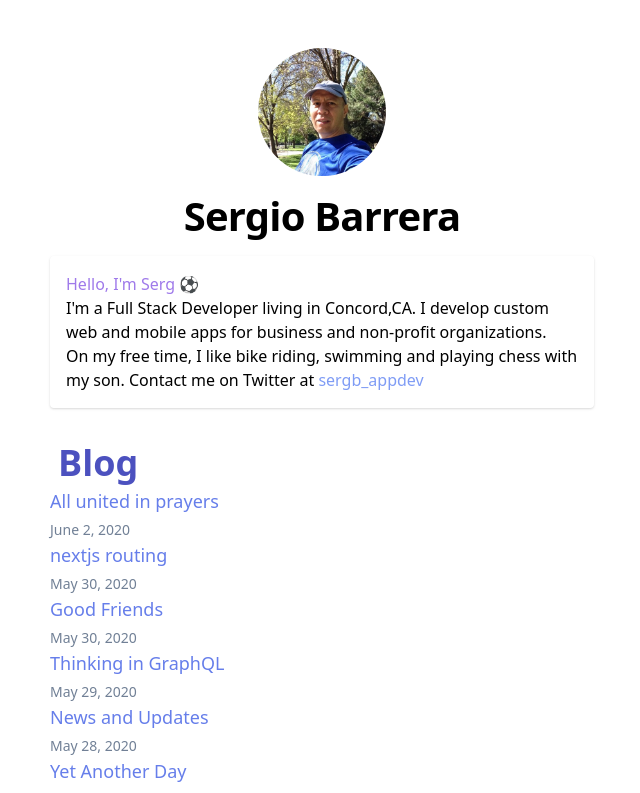
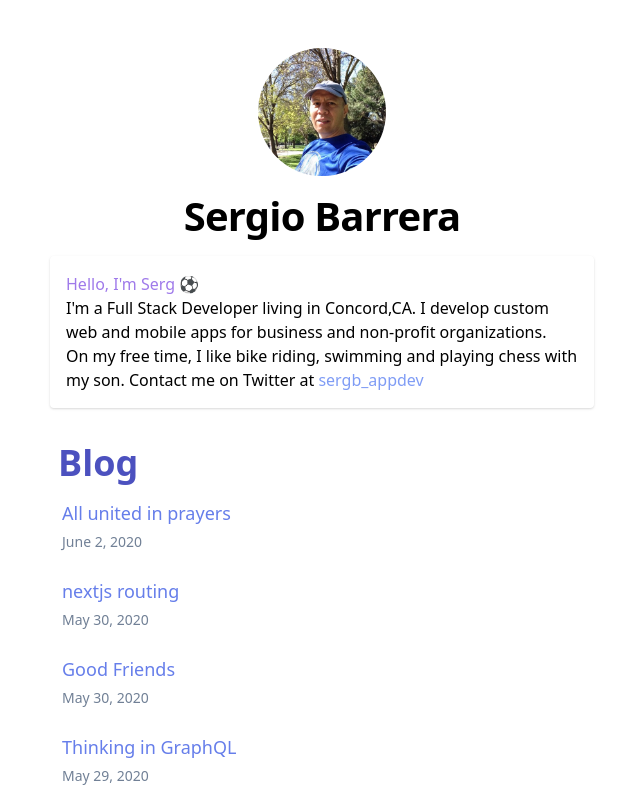
Before and after one commit to sdbeng/next-blog, a Next.js app: page / in a window 1280 px wide. Shown: the top 793 px of the page, without its empty margins (318-958 px from the left). Built offline with nearby package versions, Linux system fonts and the light colour scheme.

Commit message:
add padding to posts

```diff
--- a/pages/index.js
+++ b/pages/index.js
@@ -40,7 +40,7 @@ export default function Home({ allPostsData }) {
         <ul className="list-none">
         {
           allPostsData.map(({id, date, title}) => (
-            <li className="text-lg text-indigo-500" key={id}>
+            <li className="text-lg text-indigo-500 p-3 " key={id}>
             <Link href="/posts/[id]" as={`/posts/${id}`}>
               <a>{title}</a>
             </Link>
```
